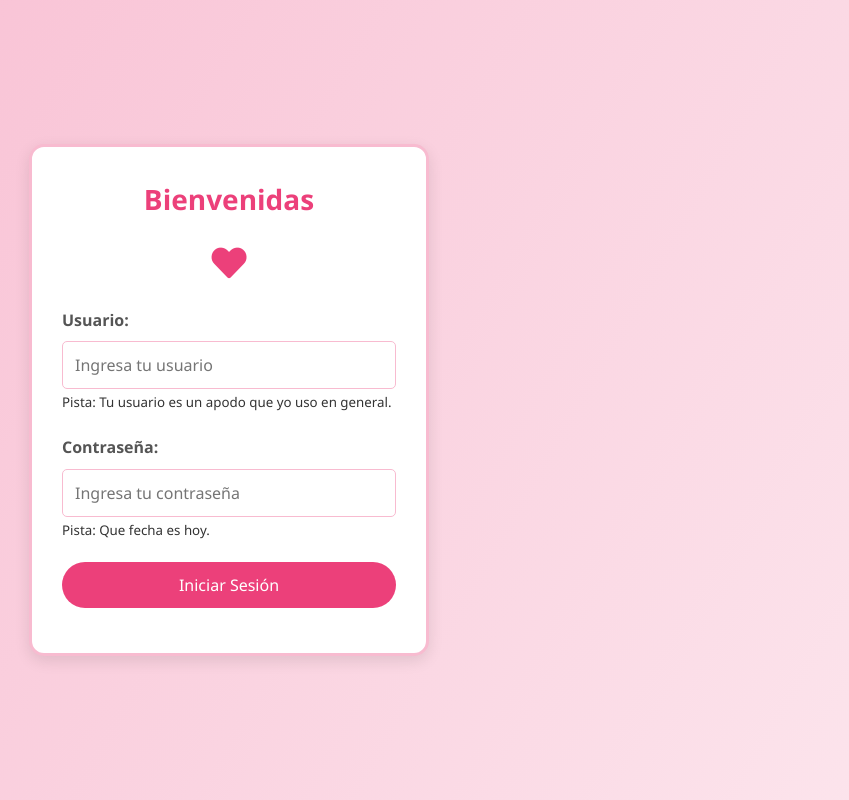
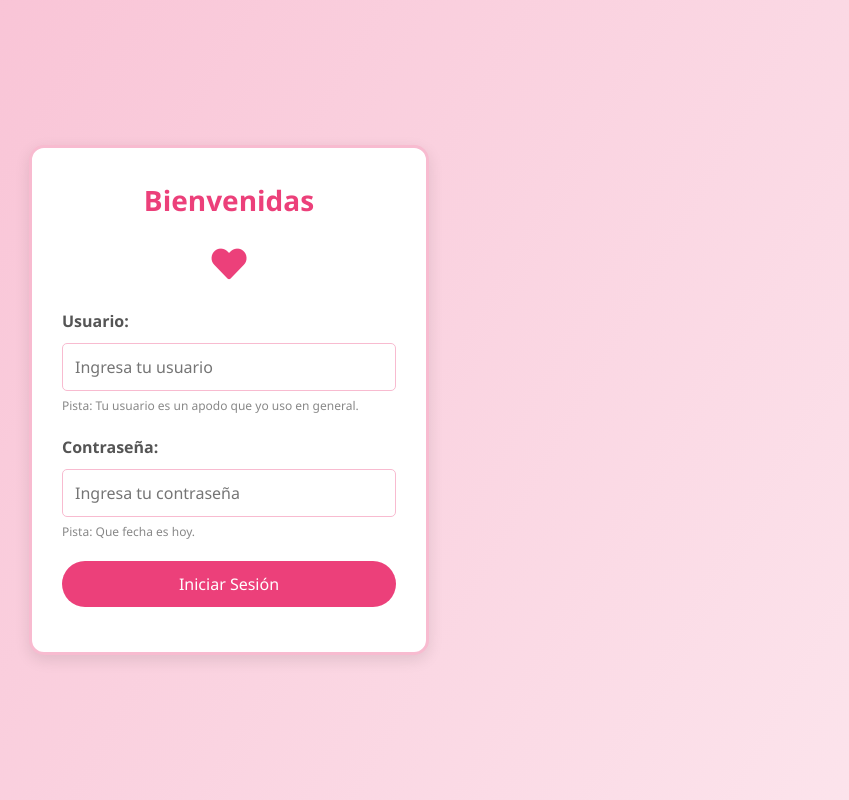
Before and after one commit to 1Mitsuba/Chicas_web, a plain HTML site: page index.html in a window 1280 px wide. Shown: the whole page, without its empty margins (411-1260 px from the left). Drawn offline with Linux system fonts and the light colour scheme.

Commit message:
Update styles.css

```diff
--- a/styles.css
+++ b/styles.css
@@ -97,6 +97,12 @@ body {
     color: #e74c3c;
     margin-top: 15px;
     font-size: 14px;
+}
+.hint {
+    display: block;
+    font-size: 12px;
+    color: #888;
+    margin-top: 5px;
 }
 
 /* Header Styles */
```
